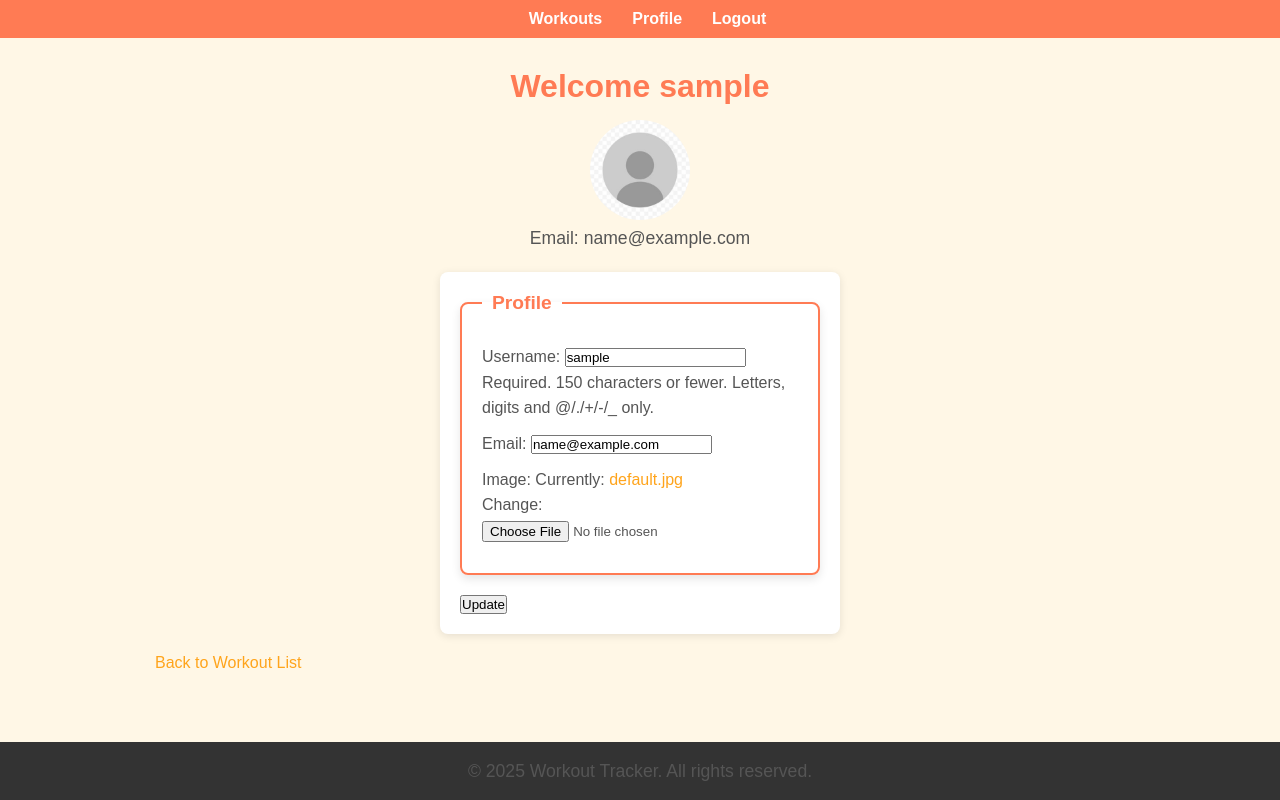
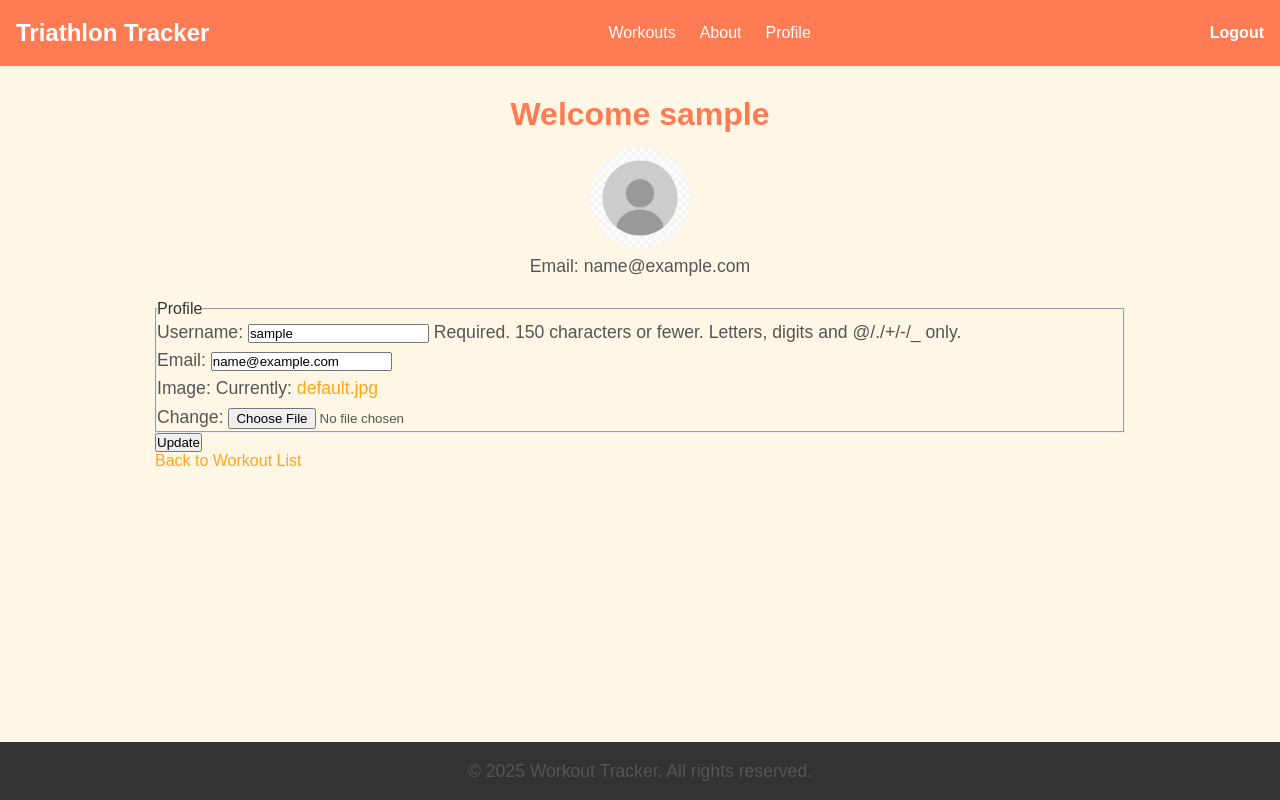
Before and after one commit to juancmorenoh/django_triathlon_tracker, a Django app: page /profile/ in a window 1280 px wide. Run offline with Django 5.2, Linux system fonts and the light colour scheme; the visitor is signed in with stand-in values (Sample User, id 1).

Commit message:
Remove form styles and change style header

```diff
--- a/static/css/styles.css
+++ b/static/css/styles.css
@@ -1,7 +1,5 @@
 /* General Reset */
-*,
-*::before,
-*::after {
+* {
     margin: 0;
     padding: 0;
     box-sizing: border-box;
@@ -9,38 +7,73 @@
 
 body {
     font-family: 'Arial', sans-serif;
-    background-color: #fff7e6; /* Warm, light beige */
+    background-color: #fff7e6;
     color: #333;
     padding: 0;
     margin: 0;
+    min-height: 100vh;
 }
 
 /* Header Styles */
 header {
-    background-color: #ff7b54; /* Vibrant coral */
-    padding: 10px 0;
+    background-color: #ff7b54;
+    padding: 1rem 0;
 }
 
-header nav ul {
+.nav-container {
     display: flex;
-    justify-content: center;
-    list-style: none;
+    justify-content: space-between;
+    align-items: center;
+    padding: 0 1rem;
 }
 
-header nav ul li {
-    margin: 0 15px;
+.logo a {
+    font-size: 1.5rem;
+    font-weight: bold;
+    text-decoration: none;
+    color: #fff;
 }
 
-header nav ul li a{
-    text-decoration: none;
-    color: white;
-    font-weight: bold;
-    font-size: 16px;
-    transition: color 0.3s ease;
+.nav-list {
+    display: flex;
+    list-style: none;
+    gap: 1.5rem;
 }
 
-header nav ul li a:hover {
-    color: #ffdac1; /* Light peach */
+.nav-list a {
+    text-decoration: none;
+    color: #fff;
+    font-size: 1rem;
+}
+
+.user-actions {
+    display: flex;
+    align-items: center;
+    gap: 1.5rem;
+}
+
+.user-actions a{
+    text-decoration: none;
+    color: #fff;
+}
+
+.user-actions form {
+    margin: 0;
+    padding: 0.5rem 0;
+
+}
+
+.nav-logout-btn {
+    color: #fff;
+    cursor: pointer;
+    background: none;
+    border: none;
+    font-weight: bold;
+    font-size: 1rem;
+}
+
+.nav-logout-btn:hover {
+    color: #ff6f00;
 }
 
 /* Main Section Styles */
@@ -75,58 +108,11 @@ footer {
 
 
 /* Style for the logout button in the navbar */
-.nav-logout-btn {
-    background: none;
-    border: none;
-    color: white;
-    font-weight: bold;
-    font-size: 16px;
-    cursor: pointer;
-    transition: color 0.3s ease;
-    margin-left: 15px;
-}
 
-.nav-logout-btn:hover {
-    color: #ffdac1; /* Light peach, same as hover effect for links */
-}
 
-form {
-    background-color: #fff; /* White background */
-    padding: 20px;
-    border-radius: 8px;
-    box-shadow: 0 2px 8px rgba(0, 0, 0, 0.1);
-    max-width: 400px;
-    margin: 20px auto;
-}
 
-form p {
-    font-size: 1rem;
-    margin: 10px 0;
-}
 
-form button:hover {
-    background-color: #ff6f00;
-}
 
-fieldset {
-    border: 2px solid #ff7b54;
-    padding: 20px;
-    border-radius: 8px;
-    margin-bottom: 20px;
-    background-color: #fff;
-    box-shadow: 0 4px 10px rgba(0, 0, 0, 0.1);
-}
-
-legend {
-    font-weight: bold;
-    font-size: 1.2rem;
-    color: #ff7b54;
-    padding: 0 10px;
-}
-
-.no-style-form {
-    all: unset;
-}
 /* Link Styles */
 a {
     text-decoration: none;
@@ -138,10 +124,6 @@ a:hover {
     color: #ff6f00; /* Darker orange */
 }
 
-.form-footer {
-    text-align: center;
-    margin-top: 20px;
-}
 
 .profile-container {
     text-align: center; /* Centers all text */
--- a/templates/base.html
+++ b/templates/base.html
@@ -11,21 +11,33 @@
 <body>
     <!-- Header with navigation -->
     <header>
-        <nav>
-            <ul>
+        <nav class="nav-container">
+            <!-- Left-aligned logo -->
+            <div class="logo">
+                <a href="{% url 'home' %}">Triathlon Tracker</a>
+            </div>
+
+            <!-- Center navigation links -->
+            <ul class="nav-list">
                 <li><a href="{% url 'workout_list' %}">Workouts</a></li>
-
+                <li><a href="#">About</a></li>
                 {% if user.is_authenticated %}
                     <li><a href="{% url 'profile' %}">Profile</a></li>
-                    <!-- Log out form -->
-                    <form method="post" action="{% url 'logout' %}" class="no-style-form" style="display:inline;">
+                {% endif %}
+            </ul>
+
+            <!-- Right-aligned user actions -->
+            <div class="user-actions">
+                {% if user.is_authenticated %}
+                    <form method="post" action="{% url 'logout' %}" class="logout-form">
                         {% csrf_token %}
                         <button type="submit" class="nav-logout-btn">Logout</button>
                     </form>
                 {% else %}
-                    <li><a href="{% url 'login' %}">Login</a></li>
+                    <a href="{% url 'login' %}">Login</a>
+                    <a href="{% url 'register' %}">Register</a>
                 {% endif %}
-            </ul>
+            </div>
         </nav>
     </header>
 
```
